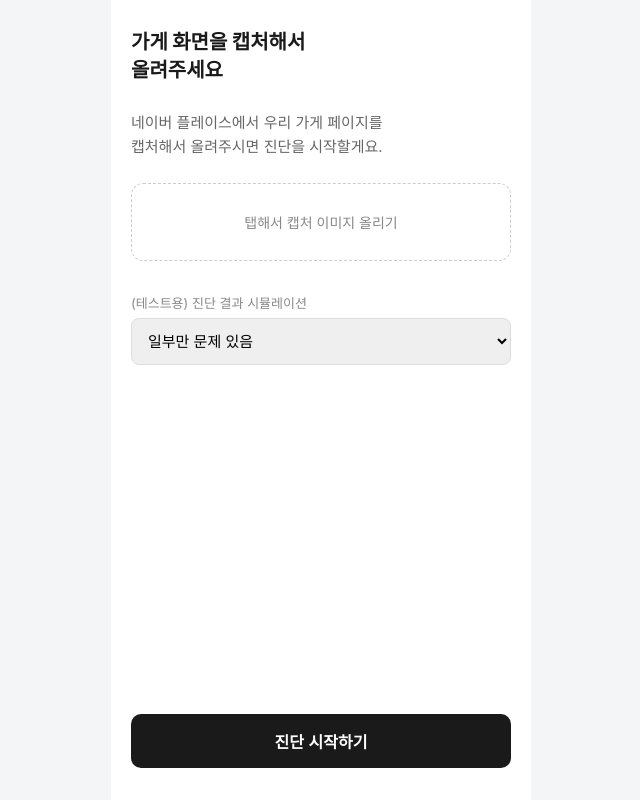
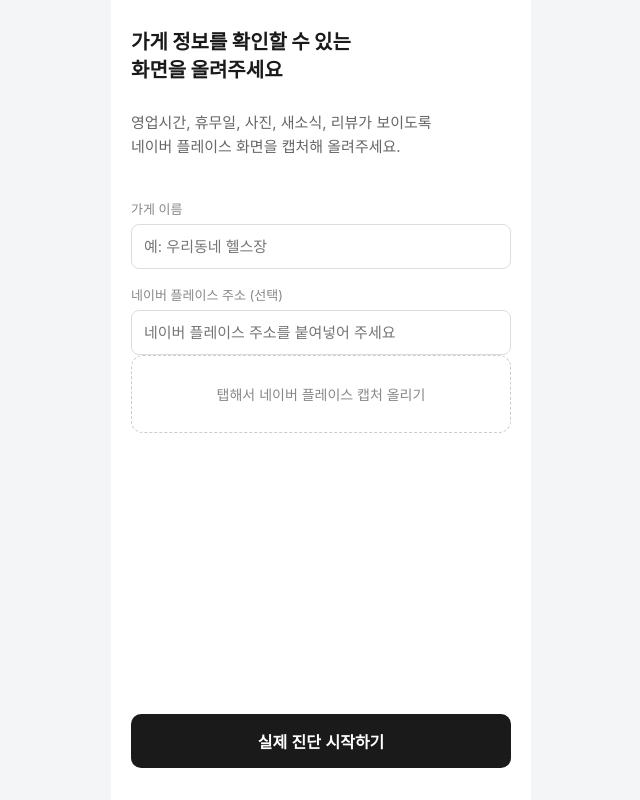
Before and after one commit to s0ye0ve/sajangcoach, a React (Vite) app: page / in a window 1280 px wide. Both pictures are taken after a click on the button "진단 시작하기". Shown: the whole page, without its empty margins (319-959 px from the left). Built offline with nearby package versions, Linux system fonts and the light colour scheme.

Commit message:
Add real capture analysis flow

```diff
--- a/src/App.tsx
+++ b/src/App.tsx
@@ -15,9 +15,9 @@
     case 'S1':
       return <S1Intro onStart={start} />;
     case 'S2':
-      return <S2StoreInput onSubmit={submitCapture} />;
+      return <S2StoreInput onSubmit={submitCapture} error={state.error} />;
     case 'S3':
-      return <S3Diagnosing />;
+      return <S3Diagnosing storeName={state.store?.name ?? '가게'} />;
     case 'S4':
       return currentItem ? (
         <S4DiagnosisResult
--- a/src/domain/diagnosisRules.ts
+++ b/src/domain/diagnosisRules.ts
@@ -5,9 +5,9 @@
 
 import type { DiagnosisItem } from './types';
 import { MOCK_DIAGNOSIS_DATASETS, type MockDatasetKey } from '../data/mockDiagnosisDatasets';
-import type { StoreCaptureInput } from '../services/storeInputService';
 
-export function judgeDiagnosisItems(input: StoreCaptureInput): DiagnosisItem[] {
-  const datasetKey: MockDatasetKey = input.datasetKey;
+// 실제 이미지 분석을 개발할 때 비교용으로 남겨 둔 mock 판정 함수.
+// 앱 흐름은 api/diagnose.js의 실제 분석 결과를 사용한다.
+export function judgeMockDiagnosisItems(datasetKey: MockDatasetKey): DiagnosisItem[] {
   return MOCK_DIAGNOSIS_DATASETS[datasetKey].map((item) => ({ ...item }));
 }
--- a/src/domain/types.ts
+++ b/src/domain/types.ts
@@ -10,6 +10,11 @@
   id: string;
   name: string;
   sourceInput: unknown;
+}
+
+export interface CaptureImage {
+  name: string;
+  dataUrl: string;
 }
 
 export interface DiagnosisItem {
--- a/src/index.css
+++ b/src/index.css
@@ -138,6 +138,7 @@
 }
 
 .upload-box {
+  width: 100%;
   border: 1.5px dashed #ccc;
   border-radius: 12px;
   padding: 28px 16px;
@@ -145,6 +146,39 @@
   color: #888;
   font-size: 14px;
   margin-bottom: 16px;
+  background: #fff;
+  cursor: pointer;
+}
+
+.capture-list {
+  list-style: none;
+  margin: 0 0 16px;
+  padding: 0;
+}
+
+.capture-list li {
+  display: flex;
+  align-items: center;
+  justify-content: space-between;
+  gap: 12px;
+  padding: 8px 0;
+  border-bottom: 1px solid #eee;
+  font-size: 13px;
+}
+
+.capture-list span {
+  overflow: hidden;
+  text-overflow: ellipsis;
+  white-space: nowrap;
+}
+
+.capture-list button {
+  flex: none;
+  border: 0;
+  background: transparent;
+  color: #777;
+  cursor: pointer;
+  font: inherit;
 }
 
 .upload-box.has-file {
--- a/src/screens/S2StoreInput.tsx
+++ b/src/screens/S2StoreInput.tsx
@@ -1,75 +1,158 @@
 import { useRef, useState } from 'react';
+import type { CaptureImage } from '../domain/types';
 import type { StoreCaptureInput } from '../services/storeInputService';
-import { MOCK_DATASET_LABELS, type MockDatasetKey } from '../data/mockDiagnosisDatasets';
 
 interface Props {
   onSubmit: (input: StoreCaptureInput) => void;
+  error: string | null;
 }
 
-// 캡처 업로드 방식 (결정사항 §1). Phase 1~2는 실제 캡처 분석을 하지 않으므로,
-// 어떤 mock 진단 결과를 시뮬레이션할지 선택하는 테스트용 UI를 함께 둔다.
-// 실제 캡처 분석이 들어오면 이 선택 UI는 제거되고 storeInputService만 교체된다.
-export function S2StoreInput({ onSubmit }: Props) {
-  const [fileName, setFileName] = useState<string | null>(null);
-  const [datasetKey, setDatasetKey] = useState<MockDatasetKey>('partialFail');
+const MAX_CAPTURES = 5;
+const MAX_FILE_SIZE = 12 * 1024 * 1024;
+const MAX_TOTAL_PAYLOAD = 3.5 * 1024 * 1024;
+
+function readFile(file: File): Promise<CaptureImage> {
+  return new Promise((resolve, reject) => {
+    const reader = new FileReader();
+    reader.onload = () => {
+      const image = new Image();
+      image.onload = () => {
+        const maxDimension = 1280;
+        const scale = Math.min(1, maxDimension / Math.max(image.width, image.height));
+        const canvas = document.createElement('canvas');
+        canvas.width = Math.round(image.width * scale);
+        canvas.height = Math.round(image.height * scale);
+        canvas.getContext('2d')?.drawImage(image, 0, 0, canvas.width, canvas.height);
+        resolve({
+          name: file.name.replace(/\.[^.]+$/, '') + '.jpg',
+          dataUrl: canvas.toDataURL('image/jpeg', 0.72),
+        });
+      };
+      image.onerror = () => reject(new Error('이미지를 읽지 못했어요. 다시 선택해 주세요.'));
+      image.src = String(reader.result);
+    };
+    reader.onerror = () => reject(new Error('이미지를 읽지 못했어요. 다시 선택해 주세요.'));
+    reader.readAsDataURL(file);
+  });
+}
+
+export function S2StoreInput({ onSubmit, error }: Props) {
+  const [storeName, setStoreName] = useState('');
+  const [placeUrl, setPlaceUrl] = useState('');
+  const [captures, setCaptures] = useState<CaptureImage[]>([]);
+  const [uploadError, setUploadError] = useState<string | null>(null);
   const inputRef = useRef<HTMLInputElement>(null);
 
   const handleFilePick = () => inputRef.current?.click();
 
-  const handleFileChange = (e: React.ChangeEvent<HTMLInputElement>) => {
-    const file = e.target.files?.[0];
-    setFileName(file ? file.name : null);
-  };
+  const handleFileChange = async (event: React.ChangeEvent<HTMLInputElement>) => {
+    const files = Array.from(event.target.files ?? []);
+    event.target.value = '';
 
-  const handleSubmit = () => {
-    onSubmit({ type: 'captureUpload', fileName, datasetKey });
+    if (files.length === 0) return;
+    if (files.some((file) => file.size > MAX_FILE_SIZE)) {
+      setUploadError('이미지 한 장은 8MB 이하로 올려주세요.');
+      return;
+    }
+
+    const available = MAX_CAPTURES - captures.length;
+    if (available <= 0) {
+      setUploadError(`캡처는 최대 ${MAX_CAPTURES}장까지 올릴 수 있어요.`);
+      return;
+    }
+
+    try {
+      const added = await Promise.all(files.slice(0, available).map(readFile));
+      const payloadSize = [...captures, ...added].reduce(
+        (total, capture) => total + Math.ceil(capture.dataUrl.length * 0.75),
+        0,
+      );
+      if (payloadSize > MAX_TOTAL_PAYLOAD) {
+        setUploadError('캡처 용량이 커요. 화면을 나눠서 더 선명하게 캡처해 올려주세요.');
+        return;
+      }
+      setCaptures((previous) => [...previous, ...added]);
+      setUploadError(
+        files.length > available ? `캡처는 최대 ${MAX_CAPTURES}장까지 올릴 수 있어요.` : null,
+      );
+    } catch (fileError) {
+      setUploadError(fileError instanceof Error ? fileError.message : '이미지를 읽지 못했어요.');
+    }
   };
 
   return (
     <div className="screen">
       <h1 className="intro-title" style={{ fontSize: 20 }}>
-        가게 화면을 캡처해서
+        가게 정보를 확인할 수 있는
         <br />
-        올려주세요
+        화면을 올려주세요
       </h1>
       <p className="intro-desc" style={{ marginBottom: 24 }}>
-        네이버 플레이스에서 우리 가게 페이지를
+        영업시간, 휴무일, 사진, 새소식, 리뷰가 보이도록
         <br />
-        캡처해서 올려주시면 진단을 시작할게요.
+        네이버 플레이스 화면을 캡처해 올려주세요.
       </p>
 
-      <div
-        className={`upload-box${fileName ? ' has-file' : ''}`}
-        onClick={handleFilePick}
-        role="button"
-        tabIndex={0}
-      >
-        {fileName ? `선택됨: ${fileName}` : '탭해서 캡처 이미지 올리기'}
-      </div>
+      <label className="field-label" htmlFor="store-name">
+        가게 이름
+      </label>
+      <input
+        id="store-name"
+        type="text"
+        value={storeName}
+        onChange={(event) => setStoreName(event.target.value)}
+        placeholder="예: 우리동네 헬스장"
+      />
+
+      <label className="field-label" htmlFor="place-url">
+        네이버 플레이스 주소 (선택)
+      </label>
+      <input
+        id="place-url"
+        type="text"
+        value={placeUrl}
+        onChange={(event) => setPlaceUrl(event.target.value)}
+        placeholder="네이버 플레이스 주소를 붙여넣어 주세요"
+      />
+
+      <button className="upload-box" type="button" onClick={handleFilePick}>
+        {captures.length > 0
+          ? `${captures.length}장 선택됨 — 탭해서 더 올리기`
+          : '탭해서 네이버 플레이스 캡처 올리기'}
+      </button>
       <input
         ref={inputRef}
         type="file"
-        accept="image/*"
+        accept="image/png,image/jpeg,image/webp"
+        multiple
         style={{ display: 'none' }}
         onChange={handleFileChange}
       />
 
-      <div className="field-label">(테스트용) 진단 결과 시뮬레이션</div>
-      <select
-        className="select"
-        value={datasetKey}
-        onChange={(e) => setDatasetKey(e.target.value as MockDatasetKey)}
-      >
-        {Object.entries(MOCK_DATASET_LABELS).map(([key, label]) => (
-          <option key={key} value={key}>
-            {label}
-          </option>
-        ))}
-      </select>
+      {captures.length > 0 && (
+        <ul className="capture-list">
+          {captures.map((capture, index) => (
+            <li key={`${capture.name}-${index}`}>
+              <span>{capture.name}</span>
+              <button type="button" onClick={() => setCaptures((items) => items.filter((_, i) => i !== index))}>
+                삭제
+              </button>
+            </li>
+          ))}
+        </ul>
+      )}
+
+      {(uploadError || error) && <p className="error-text">{uploadError ?? error}</p>}
 
       <div className="spacer" />
-      <button className="btn-primary" disabled={!fileName} onClick={handleSubmit}>
-        진단 시작하기
+      <button
+        className="btn-primary"
+        disabled={!storeName.trim() || captures.length === 0}
+        onClick={() =>
+          onSubmit({ type: 'captureUpload', storeName: storeName.trim(), placeUrl: placeUrl.trim(), captures })
+        }
+      >
+        실제 진단 시작하기
       </button>
     </div>
   );
--- a/src/services/storeInputService.ts
+++ b/src/services/storeInputService.ts
@@ -4,25 +4,24 @@
 // 이후 실제 진단 데이터 수집 방식(예: 캡처 OCR/분석)으로 교체할 때는 이 파일만 바꾸면 된다.
 
 import type { Store } from '../domain/types';
-import type { MockDatasetKey } from '../data/mockDiagnosisDatasets';
+import type { CaptureImage } from '../domain/types';
 
 export interface StoreCaptureInput {
   type: 'captureUpload';
-  fileName: string | null;
-  datasetKey: MockDatasetKey;
+  storeName: string;
+  placeUrl: string;
+  captures: CaptureImage[];
 }
 
 export interface StoreInputService {
   submitCapture(input: StoreCaptureInput): Promise<Store>;
 }
 
-const MOCK_STORE_NAME = '테스트 헬스장';
-
 export const mockStoreInputService: StoreInputService = {
   async submitCapture(input) {
     return {
       id: `store-${Date.now()}`,
-      name: MOCK_STORE_NAME,
+      name: input.storeName,
       sourceInput: input,
     };
   },
--- a/src/state/useDiagnosisFlow.ts
+++ b/src/state/useDiagnosisFlow.ts
@@ -3,7 +3,7 @@
 import { selectFailedItems } from '../domain/selectFailedItems';
 import { provisionalPriority } from '../domain/provisionalPriority';
 import { mockStoreInputService, type StoreCaptureInput } from '../services/storeInputService';
-import { mockDiagnosisService } from '../services/diagnosisService';
+import { diagnosisService } from '../services/diagnosisService';
 
 export type Screen = 'S1' | 'S2' | 'S3' | 'S4' | 'S5' | 'S6' | 'S7';
 
@@ -14,6 +14,7 @@
   queue: DiagnosisItem[];
   currentIndex: number;
   drafts: Partial<Record<ItemKey, ExecutionDraft>>;
+  error: string | null;
 }
 
 const initialState: FlowState = {
@@ -23,22 +24,24 @@
   queue: [],
   currentIndex: 0,
   drafts: {},
+  error: null,
 };
 
 export function useDiagnosisFlow() {
   const [state, setState] = useState<FlowState>(initialState);
 
   const start = useCallback(() => {
-    setState((prev) => ({ ...prev, screen: 'S2' }));
+    setState((prev) => ({ ...prev, screen: 'S2', error: null }));
   }, []);
 
   const submitCapture = useCallback(async (input: StoreCaptureInput) => {
     const store = await mockStoreInputService.submitCapture(input);
-    setState((prev) => ({ ...prev, store, screen: 'S3' }));
+    setState((prev) => ({ ...prev, store, screen: 'S3', error: null }));
 
     // 진단 진행 화면을 사용자가 인지할 수 있도록 최소한의 지연을 둔다 (연출용, 판정 로직과 무관)
     await new Promise((resolve) => setTimeout(resolve, 700));
-    const diagnosis = await mockDiagnosisService.runDiagnosis(store);
+    try {
+      const diagnosis = await diagnosisService.runDiagnosis(store);
       const failed = selectFailedItems(diagnosis);
       const queue = provisionalPriority(failed);
 
@@ -49,6 +52,10 @@
         currentIndex: 0,
         screen: queue.length > 0 ? 'S4' : 'S7',
       }));
+    } catch (error) {
+      const message = error instanceof Error ? error.message : '이미지 분석을 시작하지 못했어요.';
+      setState((prev) => ({ ...prev, screen: 'S2', error: message }));
+    }
   }, []);
 
   const pressCta = useCallback(() => {
```
Also changed, not shown: api/diagnose.js (added, +118 -0 lines), src/screens/S3Diagnosing.tsx (+6 -2 lines), src/services/diagnosisService.ts (+15 -4 lines), 1 other file (tests, documents, lock files or other folders). Lines whose indentation alone changed are shown as unchanged.
